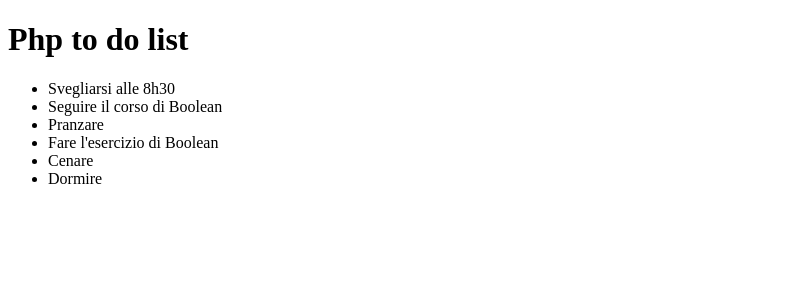
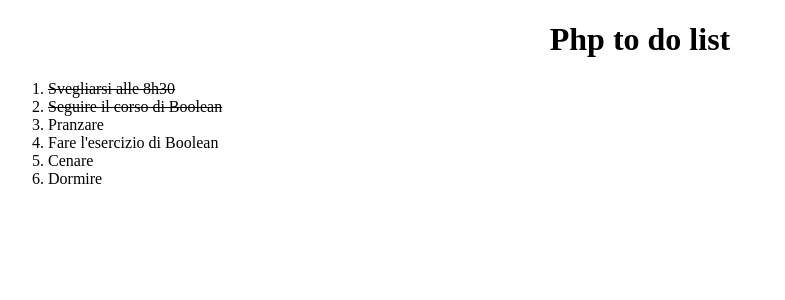
Before and after one commit to costanzaguala/php-todo-list-json, a PHP site: page / in a window 1280 px wide. Shown: the top 300 px of the page, without its empty margins (0-785 px from the left). Run offline with PHP 8.4, Linux system fonts and the light colour scheme.

Commit message:
bonus fatto

```diff
--- /dev/null
+++ b/css/style.css
@@ -0,0 +1,11 @@
+h1 {
+    text-align: center;
+}
+
+ul {
+    list-style-type: decimal;
+}
+
+.completed {
+    text-decoration: line-through;
+}
--- a/db/todolist.json
+++ b/db/todolist.json
@@ -1,12 +1,12 @@
 [
     {
         "task": "Svegliarsi alle 8h30",
-        "status": false
+        "status": true
     },
 
     {
         "task": "Seguire il corso di Boolean",
-        "status": false
+        "status": true
     },
 
     {
--- a/index.php
+++ b/index.php
@@ -4,6 +4,9 @@
         <meta charset="UTF-8">
         <meta name="viewport" content="width=device-width, initial-scale=1.0">
         <title>Php to do list</title>
+
+        <!-- CSS -->
+        <link rel="stylesheet" href="css/style.css">
     </head>
 
     <body>
@@ -15,7 +18,9 @@
 
         <main id="app">
             <ul>
-                <li v-for="todo in todolist">
+                <li v-for="todo in todolist" :class="{
+                                                        'completed': todo.status == true
+                                                    }">
                     {{todo.task}}
                 </li>
 
```
